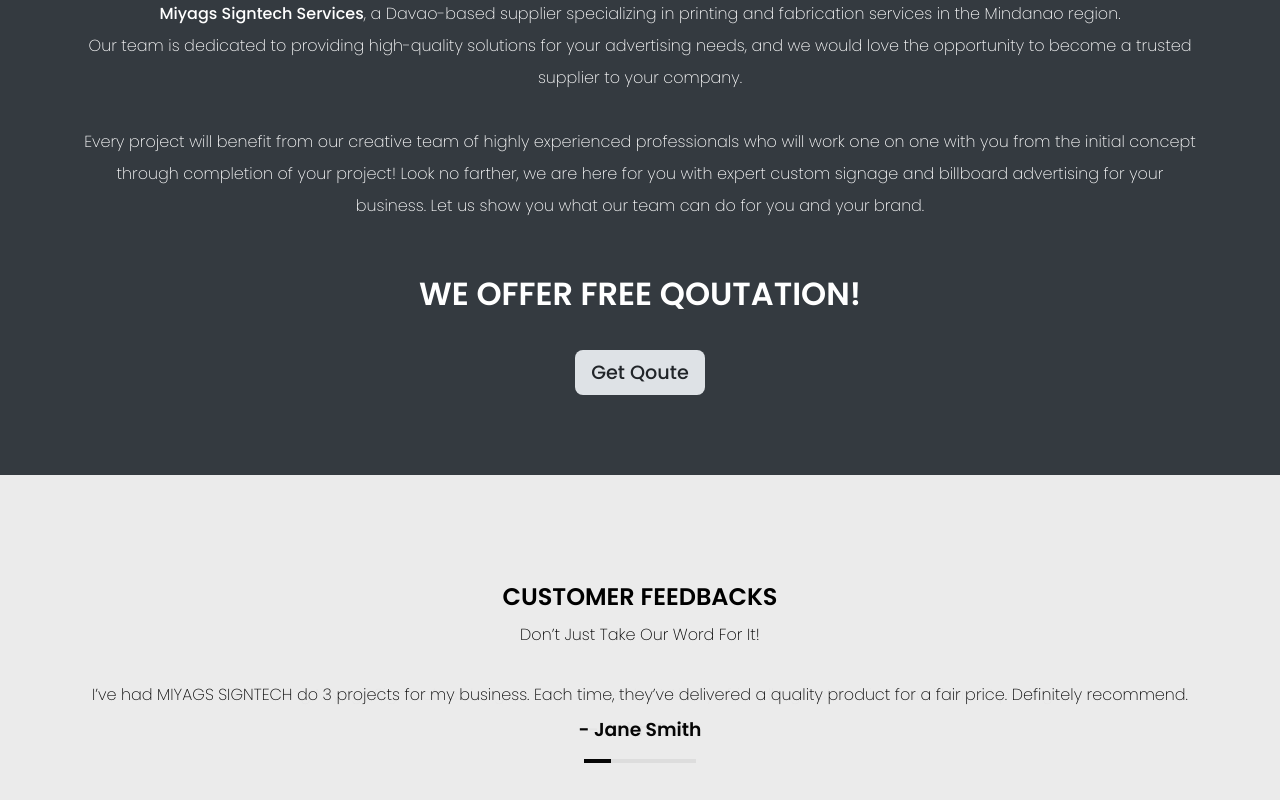
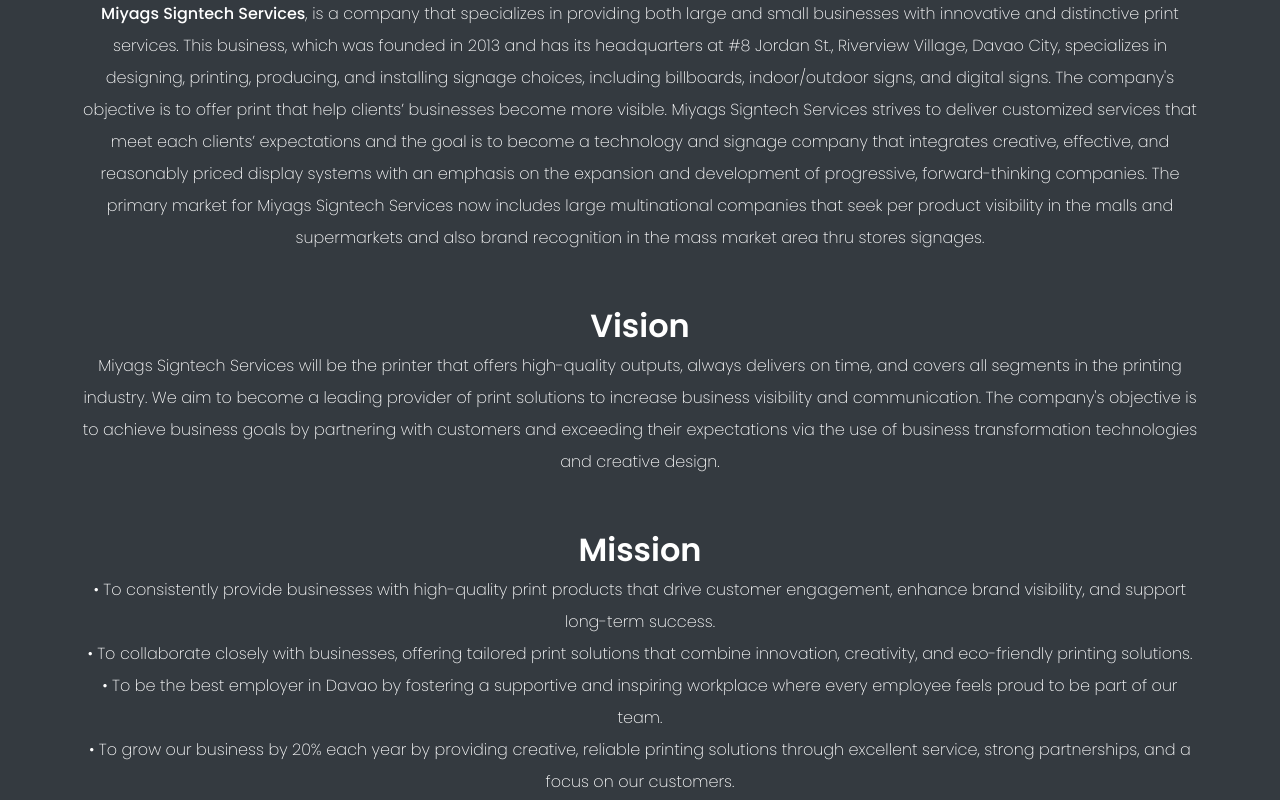
Before and after one commit to reyntors/Miyags-Signtech-Services-Website, a React (Create React App) app: page / in a window 1280 px wide. Shown: the part 3360-4160 px from the top of the page. Built offline with nearby package versions, Linux system fonts and the light colour scheme.

Commit message:
updated mission vision description

```diff
--- a/src/components/About/about.jsx
+++ b/src/components/About/about.jsx
@@ -22,15 +22,43 @@
           <span className="aboutTitle">About Us</span>
           <div className="aboutDesc">
             <p>
-              <span className="miyags">Miyags Signtech Services</span>, a Davao-based supplier specializing in
-              printing and fabrication services in the Mindanao region.<br/>Our team
-              is dedicated to providing high-quality solutions for your
-              advertising needs, and we would love the opportunity to become a
-              trusted supplier to your company.
-            </p>
-            <br/>
-            <p>Every project will benefit from our creative team of highly experienced professionals who will work one on one with you from the initial concept through completion of your project! Look no farther, we are here for you with expert custom signage and billboard advertising for your business. Let us show you what our team can do for you
-            and your brand.</p>
+              <span className="miyags">Miyags Signtech Services</span>, is a company that specializes in providing both large and
+small businesses with innovative and distinctive print services. This business, which
+was founded in 2013 and has its headquarters at #8 Jordan St., Riverview Village,
+Davao City, specializes in designing, printing, producing, and installing signage choices,
+including billboards, indoor/outdoor signs, and digital signs.
+The company's objective is to offer print that help clients’ businesses become more
+visible. Miyags Signtech Services strives to deliver customized services that meet each
+clients’ expectations and the goal is to become a technology and signage company that
+integrates creative, effective, and reasonably priced display systems with an emphasis
+on the expansion and development of progressive, forward-thinking companies.
+The primary market for Miyags Signtech Services now includes large multinational
+companies that seek per product visibility in the malls and supermarkets and also brand
+recognition in the mass market area thru stores signages.
+</p>
+<div className="container-mission">
+  <div className="vision">
+    <h1>Vision</h1>
+    <p>Miyags Signtech Services will be the printer that offers high-quality outputs, always
+delivers on time, and covers all segments in the printing industry. We aim to become a
+leading provider of print solutions to increase business visibility and communication.
+The company's objective is to achieve business goals by partnering with customers and
+exceeding their expectations via the use of business transformation technologies and
+creative design.</p>
+  </div>
+  <div className="mission">
+    <h1>Mission</h1>
+    <p>• To consistently provide businesses with high-quality print products that drive
+customer engagement, enhance brand visibility, and support long-term success.
+<br/>• To collaborate closely with businesses, offering tailored print solutions that
+combine innovation, creativity, and eco-friendly printing solutions.
+<br/>• To be the best employer in Davao by fostering a supportive and inspiring
+workplace where every employee feels proud to be part of our team.
+<br/>• To grow our business by 20% each year by providing creative, reliable printing
+solutions through excellent service, strong partnerships, and a focus on our
+customers.</p>
+  </div>
+</div>
             <h1>WE OFFER  FREE QOUTATION!</h1>
             <div className="connect-btn-container">
               <RouterLink to='/contact' onClick={handleScrollToTop}>
--- a/src/components/Feedbacks/feedbacks.jsx
+++ b/src/components/Feedbacks/feedbacks.jsx
@@ -138,7 +138,7 @@
           <div className="project-container">
             <div className="founded">
               <h1>FOUNDED</h1>
-              <p>2017</p>
+              <p>2013</p>
             </div>
             <div className="clients">
               <h1>CLIENTS</h1>
--- a/src/components/Footer/footer.jsx
+++ b/src/components/Footer/footer.jsx
@@ -98,7 +98,7 @@
 
         <div className="copyright">
   <p className="center">Copyright &#169; 2025 Miyags Signtech Services. All rights reserved.</p>
-  <p className="right">Powered By <a href="https://resplendent-meringue-4c6dab.netlify.app/" className="powered">REYNT0RS</a> | Privacy Policy</p>
+  <p className="right">Powered By <a href="https://reynardportfolio.netlify.app/" className="powered">REYNT0RS</a> | Privacy Policy</p>
 </div>
 
       </footer>
```
